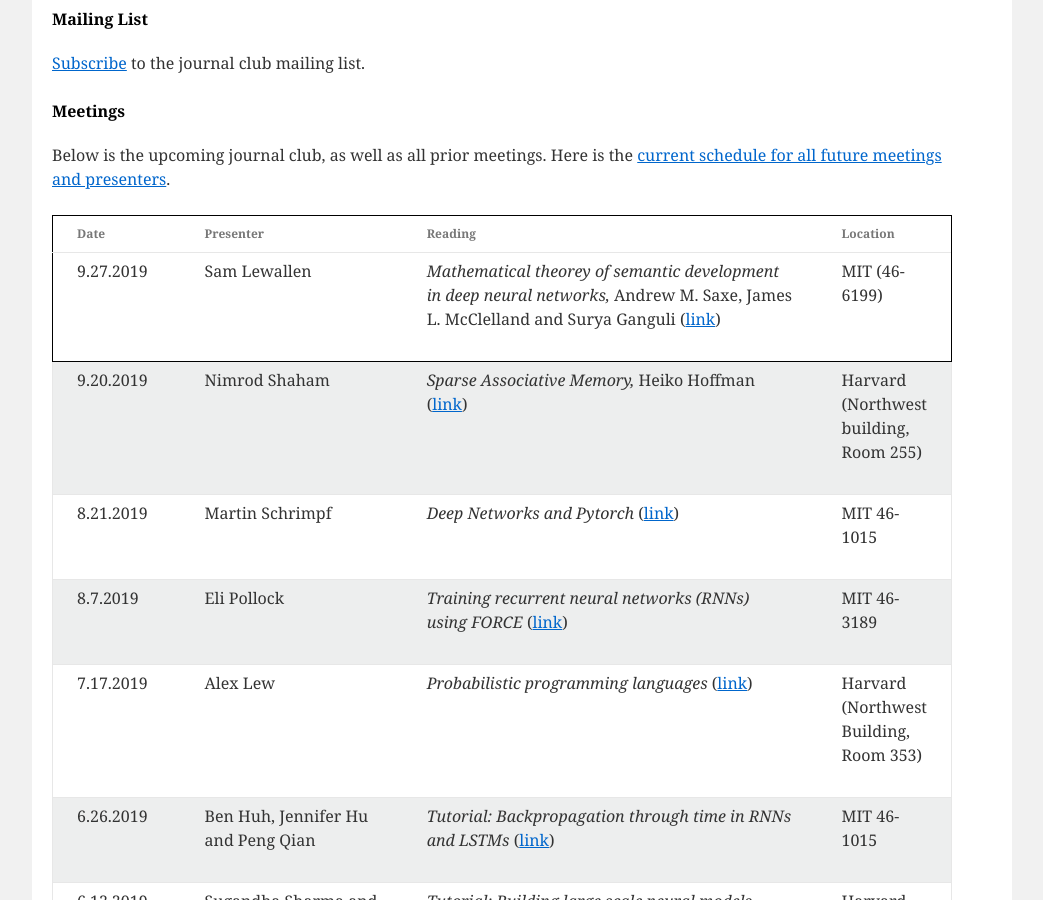
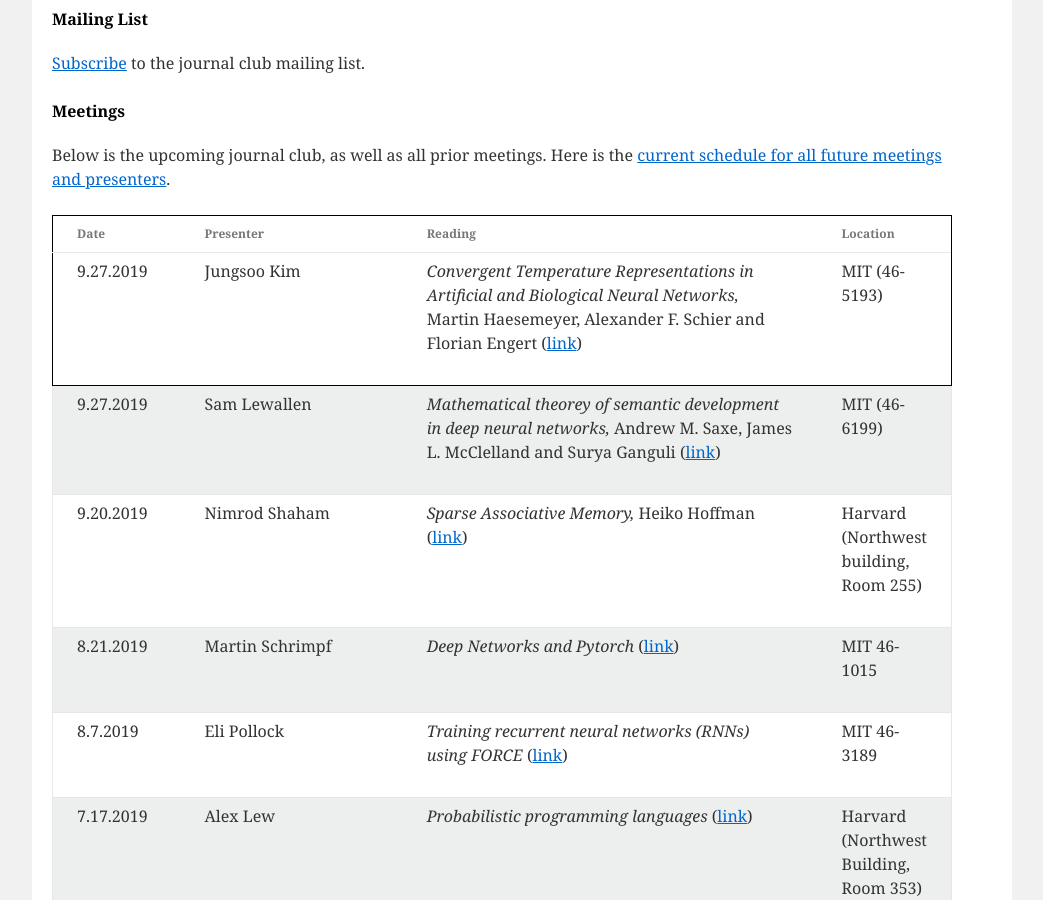
Before and after one commit to compneurojc/compneurojc.github.io, a Jekyll site: the page built from index.html, in a window 1280 px wide and 900 px high, scrolled down 631 px. Shown: the whole window, without its empty margins (118-1161 px from the left). Built offline with Jekyll 4.4.1, drawn with Linux system fonts in a browser that asks for light colours.

Commit message:
Oct 11 meeting updated

```diff
--- a/_data/meeting_info.yml
+++ b/_data/meeting_info.yml
@@ -1,3 +1,11 @@
+- presenter: Jungsoo Kim
+  date: 9.27.2019
+  paper: "Convergent Temperature Representations in Artificial and Biological Neural Networks,"
+  url: "https://www.cell.com/neuron/fulltext/S0896-6273(19)30601-4"
+  pdf: "None"
+  authors: "Martin Haesemeyer, Alexander F. Schier and Florian Engert"
+  location: "MIT (46-5193)"
+
 - presenter: Sam Lewallen
   date: 9.27.2019
   paper: "Mathematical theorey of semantic development in deep neural networks,"
```
